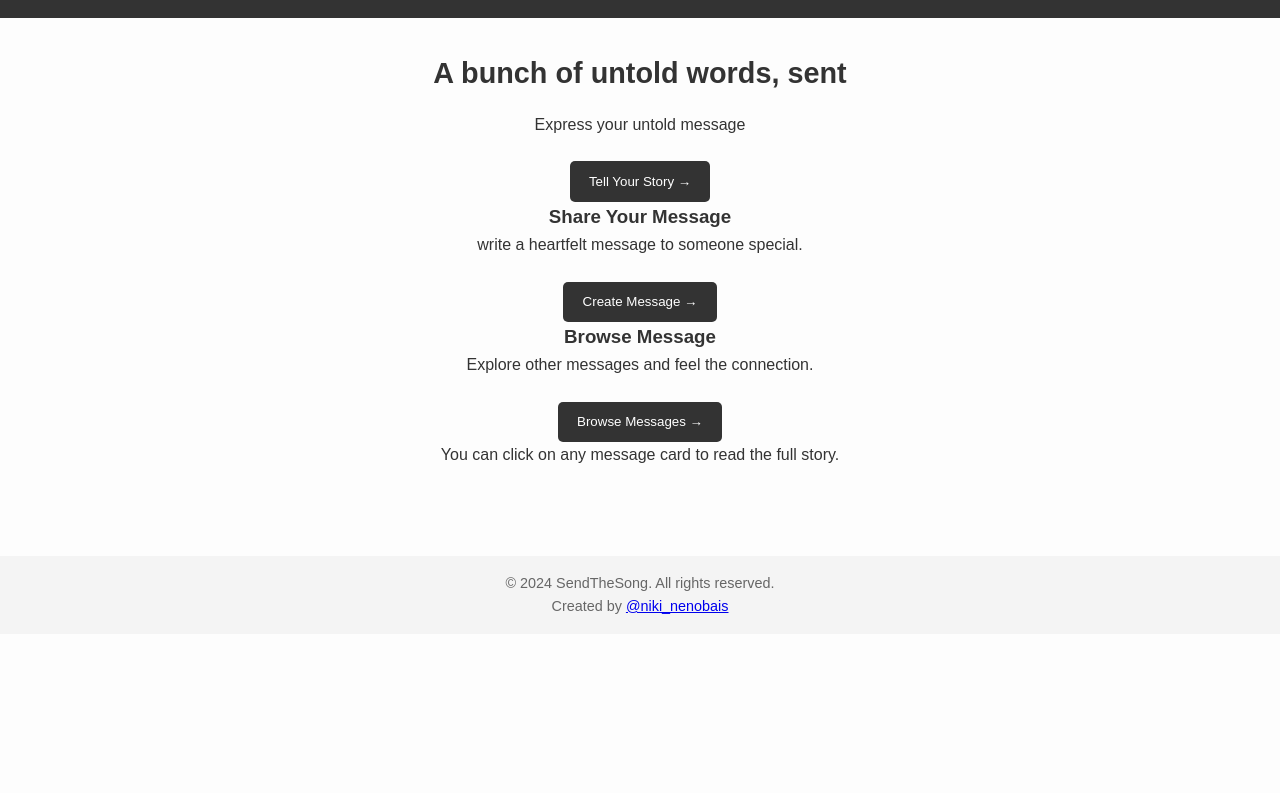
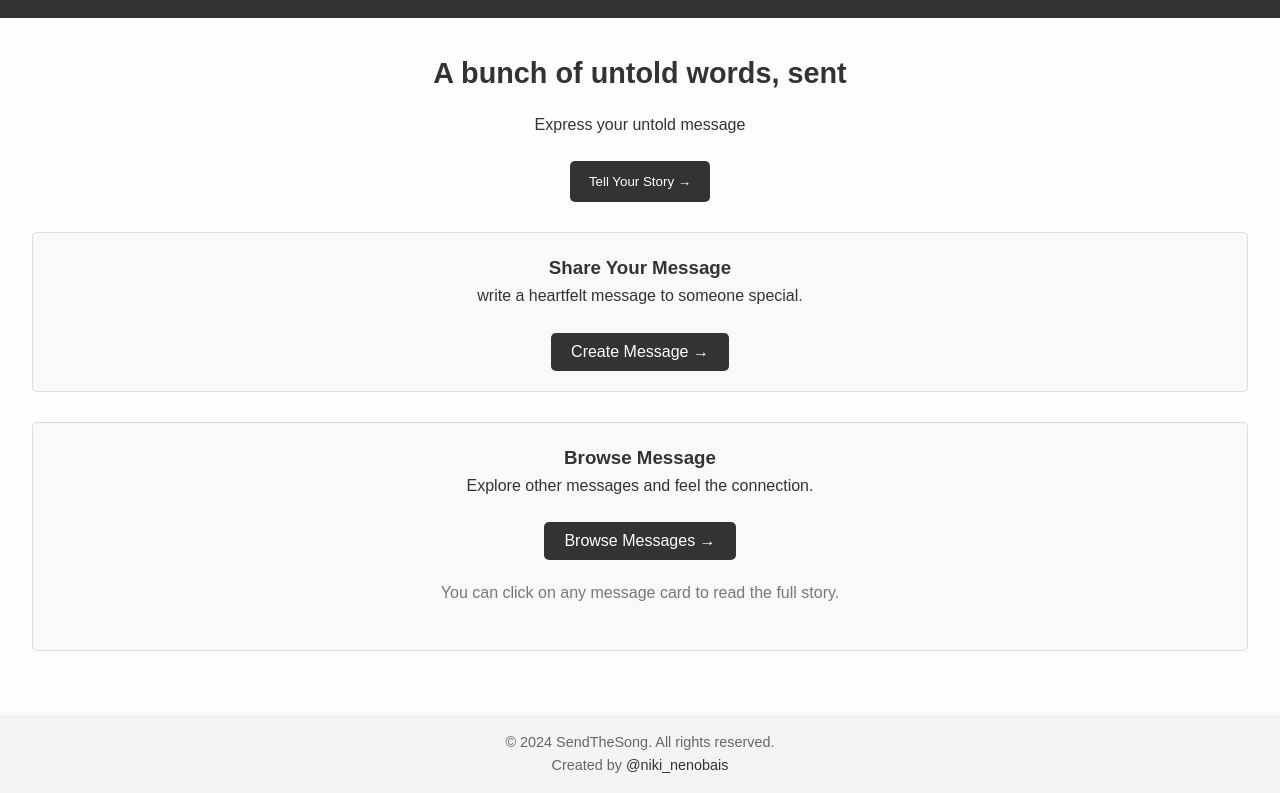
Before and after one commit to niki1905/SendTheMessage, a plain HTML site: page index.html in a window 1280 px wide. Shown: the part 91-884 px from the top of the page. Before the commit the page ends 800 px from the top, so only its background shows below. Drawn offline with Linux system fonts and the light colour scheme.

Commit message:
style.css

```diff
--- a/style.css
+++ b/style.css
@@ -12,6 +12,7 @@ body {
     color: #333;
 }
 
+/* Header */
 .header {
     background: #333;
     color: #fff;
@@ -25,6 +26,7 @@ body {
     margin: 0 10px;
 }
 
+/* Main Content */
 .main-content {
     padding: 2rem;
     text-align: center;
@@ -53,10 +55,41 @@ button:hover {
     background: #555;
 }
 
-.feedback {
-    margin-top: 2rem;
+/* Box Styling */
+.message-box {
+    border: 1px solid #ddd; /* Garis tipis */
+    padding: 20px; /* Jarak di dalam box */
+    margin-top: 30px; /* Jarak antar section */
+    border-radius: 5px; /* Sudut kotak melengkung */
+    background-color: #f9f9f9; /* Warna latar belakang kotak */
 }
 
+.message-box h3 {
+    margin-top: 0; /* Menghilangkan margin atas */
+}
+
+.message-box button {
+    padding: 10px 20px;
+    background-color: #black; /* Warna tombol */
+    color: white;
+    border: none;
+    border-radius: 5px;
+    cursor: pointer;
+    font-size: 16px;
+}
+
+.message-box button:hover {
+    background-color: #black; /* Warna tombol saat hover */
+}
+
+/* Detail Message */
+.detail-message {
+    margin-top: 20px; /* Jarak antara Browse Message dan detail */
+    font-size: 1rem;
+    color: #777;
+}
+
+/* Footer */
 .footer {
     background: #f4f4f4;
     padding: 1rem;
@@ -65,3 +98,8 @@ button:hover {
     font-size: 0.9rem;
     color: #666;
 }
+
+.footer a {
+    color: #333;
+    text-decoration: none;
+}
```
